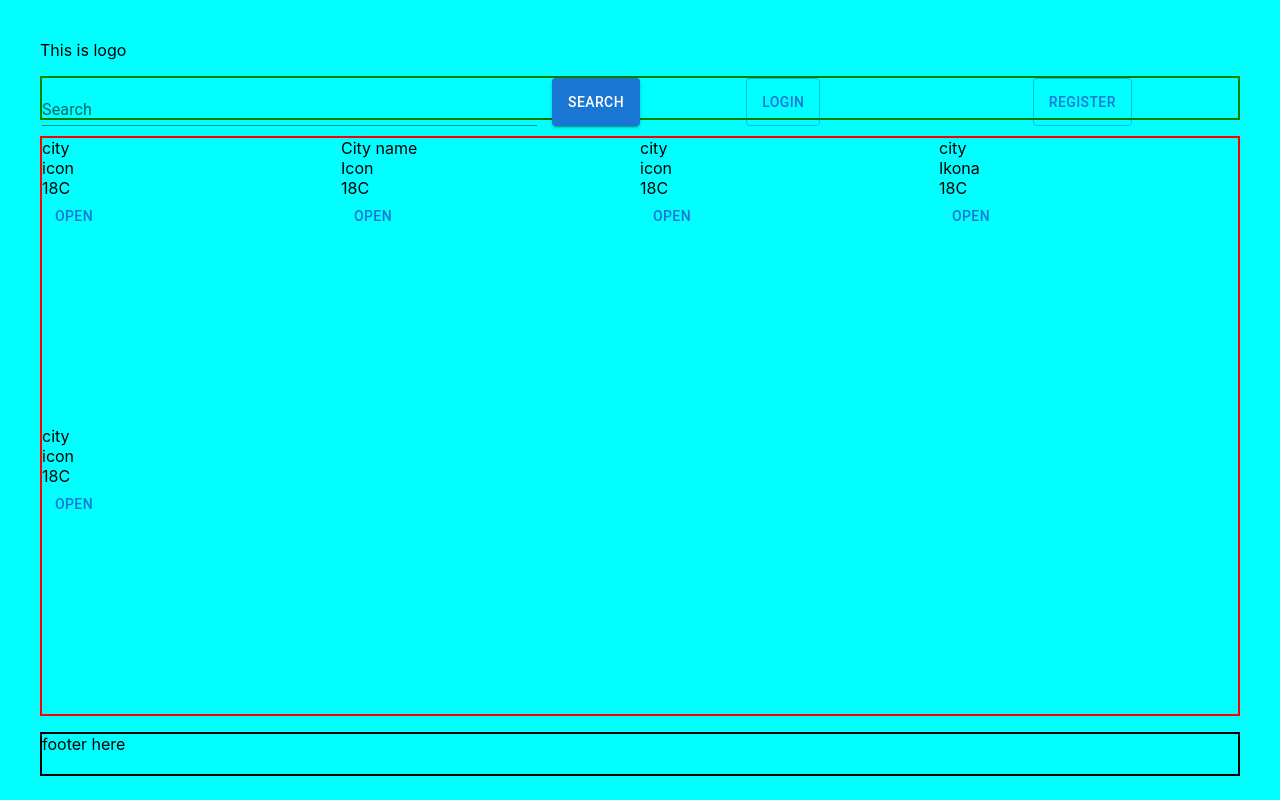
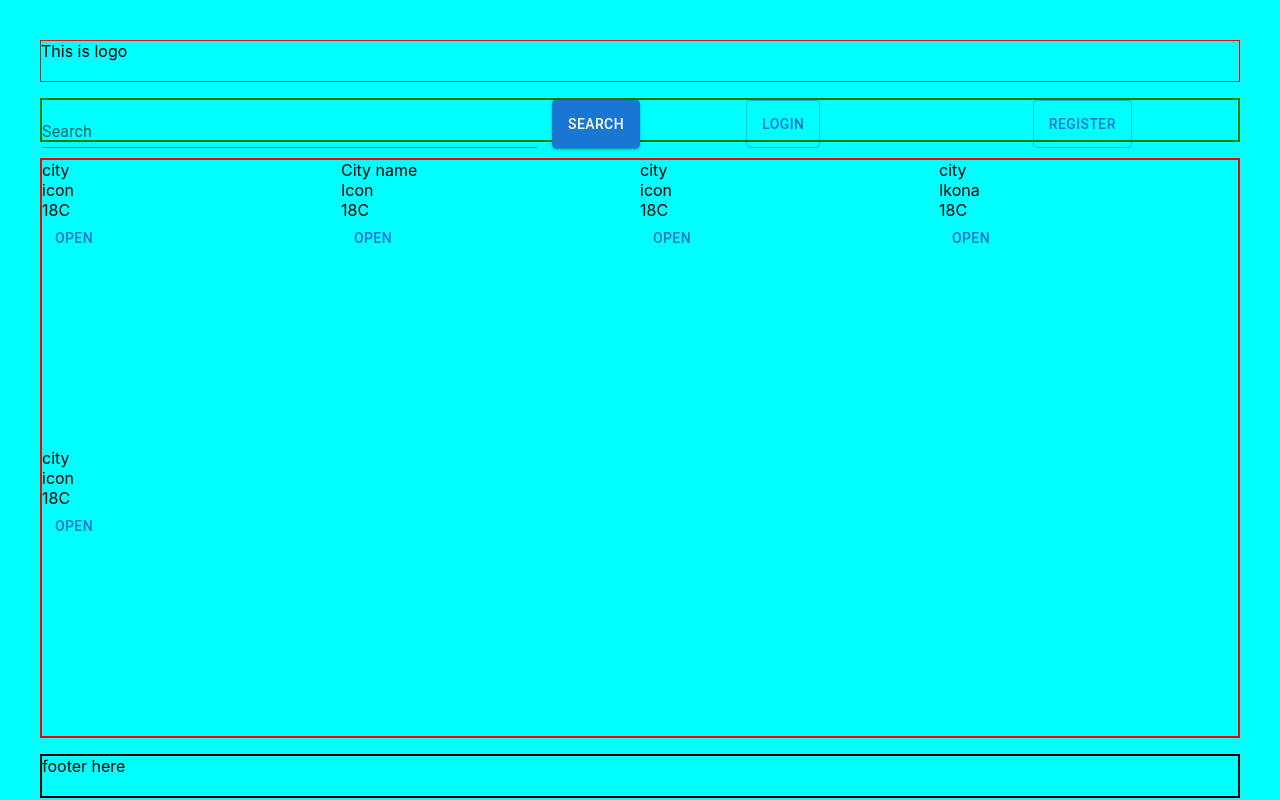
Before and after one commit to GoranAviani/react_apollo_client_3_cache, a React (Create React App) app: page / in a window 1280 px wide. Built offline with nearby package versions, Linux system fonts and the light colour scheme.

Commit message:
react-weather

```diff
--- a/src/ components/Logo/Logo.css
+++ b/src/ components/Logo/Logo.css
@@ -1,3 +1,4 @@
 .logo{
     height: 5vh;
+    border: 1px solid red;
 }
--- a/src/ components/Logo/Logo.js
+++ b/src/ components/Logo/Logo.js
@@ -1,9 +1,10 @@
 import React from "react";
 
+import './Logo.css'
 
 const Logo = () => {
     return (
-        <div>
+        <div className="logo">
             This is logo
         </div>
     )
```
